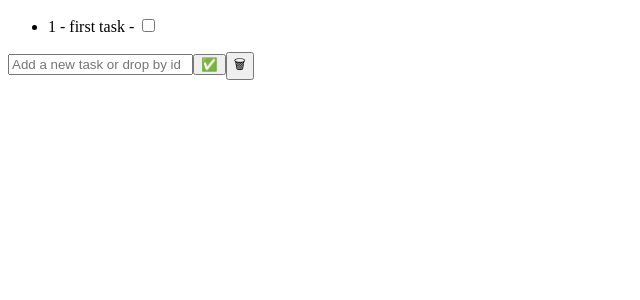
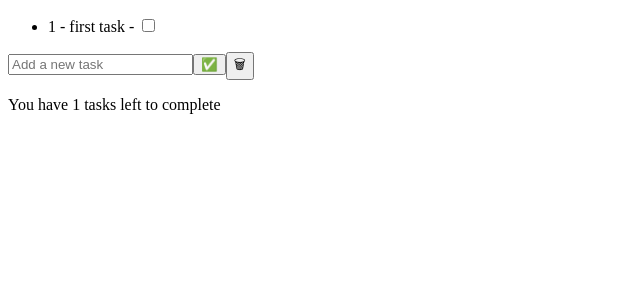
Before and after one commit to erickvaernet/practicas-react, a React (Create React App) app in the folder to-do-list/: page / in a window 1280 px wide. Shown: the top 300 px of the page, without its empty margins (0-640 px from the left). Built offline with nearby package versions, Linux system fonts and the light colour scheme.

Commit message:
dropItem replaced by handleClearrAll

```diff
--- a/to-do-list/src/App.js
+++ b/to-do-list/src/App.js
@@ -1,6 +1,7 @@
 import React, {useState, useRef} from 'react';
 import { ToDoList } from './components/ToDoList';
 
+const KEY= "todoApp.todos"
 
 function App() {
   const [todos,setTodos]= useState([
@@ -27,22 +28,21 @@ function App() {
     setTodos(newTodos);
   }
 
-  const dropItem = ()=>
+  const handleClearAll = ()=>
   {
-    if (isNaN(todoTaskRef.current.value)) return;
-    const idItem= todoTaskRef.current.value;
-    let newTodos=[...todos];
-    const indexOfItem=idItem-1
-    newTodos.splice(indexOfItem,1);
+    const newTodos= todos.filter((e)=> !e.completed);
     setTodos(newTodos);
   }
 
   return (
     <React.Fragment>
       <ToDoList todos={todos} toggleTodo={toggleTodo}/>
-      <input ref={todoTaskRef} type="text" placeholder='Add a new task or drop by id'/>
+      <input ref={todoTaskRef} type="text" placeholder='Add a new task'/>
       <button onClick={handleTodoAdd}>✅</button>
-      <button onClick={dropItem}>🗑</button>
+      <button onClick={handleClearAll}>🗑</button>
+      <div>
+        <p> You have {todos.filter((e)=> e.completed===false).length} tasks left to complete </p>
+      </div>
     </React.Fragment>
   );
 }
```
